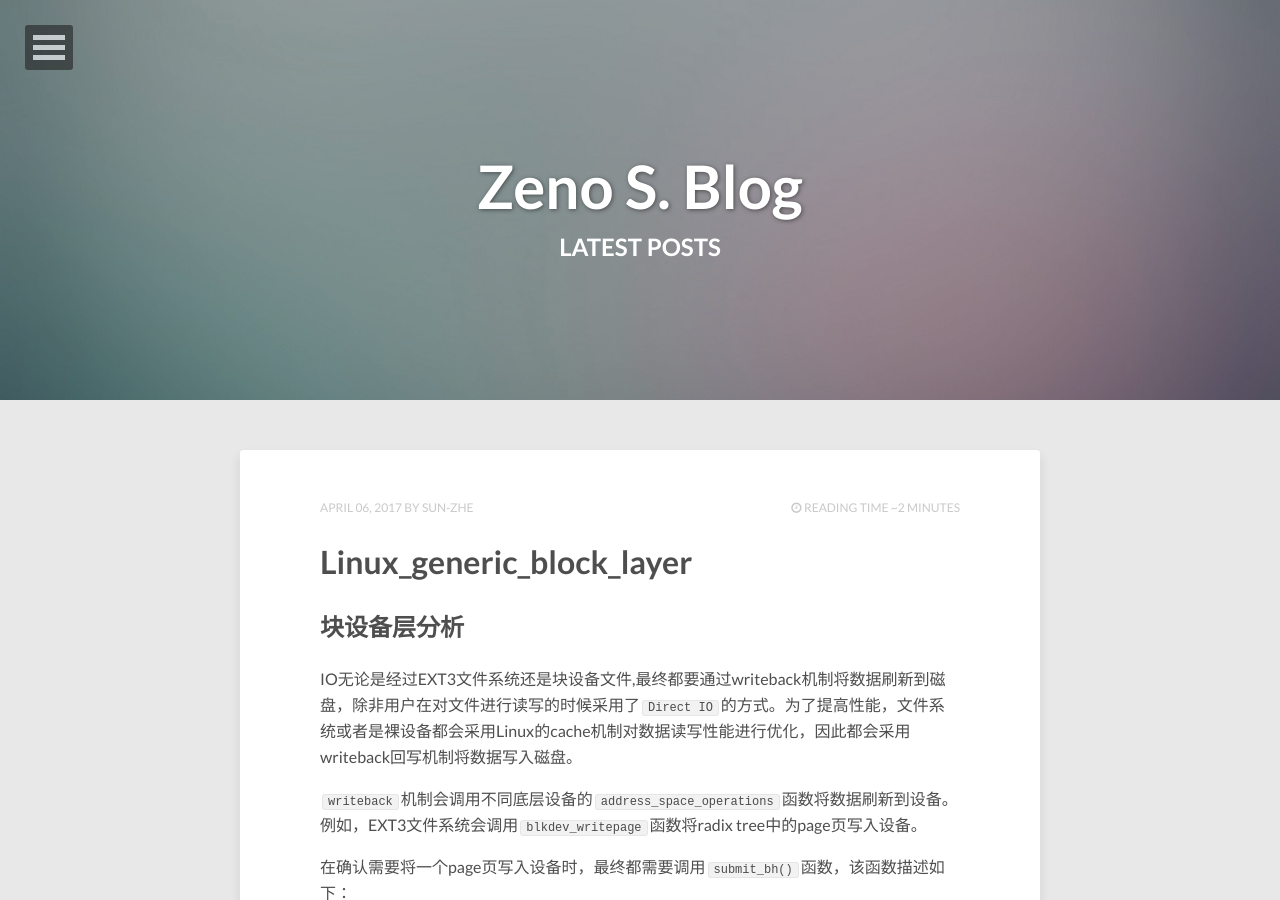
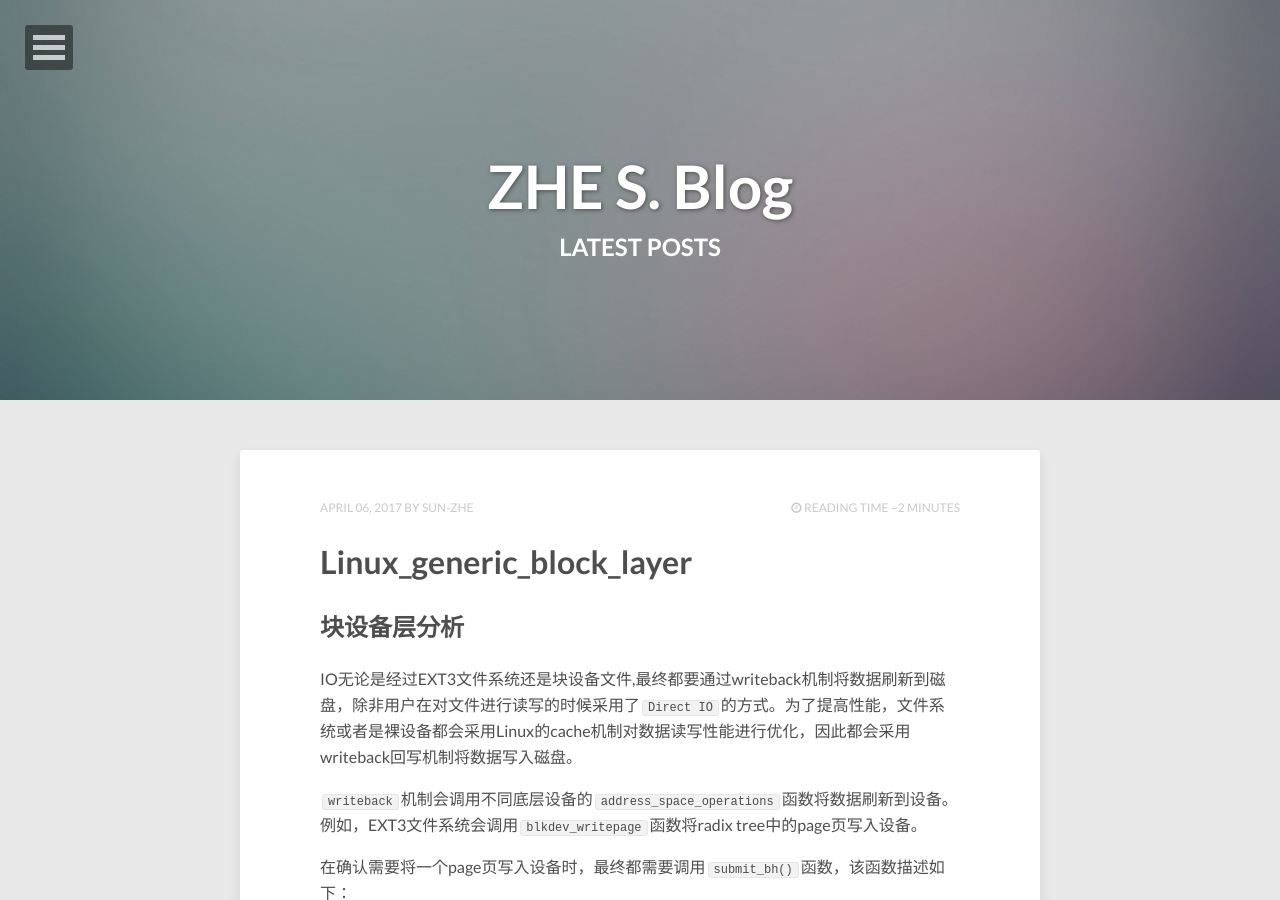
Before and after one commit to zhe-sun/zhe-sun.github.io, a Jekyll site: the page built from index.html, in a window 1280 px wide and 900 px high. Built offline with Jekyll 4.4.1, drawn with Linux system fonts in a browser that asks for light colours; nearby versions of some CDN libraries; the list of posts is cut into pages by our own code; comment, search, counter and statistics services are not loaded.

Commit message:
Modify the name

```diff
--- a/_config.yml
+++ b/_config.yml
@@ -1,6 +1,6 @@
-title:            Zeno S. Blog
+title:            ZHE S. Blog
 description:      Whatever is worth doing is worth doing well.
-disqus_shortname: ryan-sun
+disqus_shortname: zhe-sun
 reading_time:     true
 words_per_minute: 200
 # Your site's domain goes here (eg: https://mmistakes.github.io, http://yourdomain.com, etc)
--- a/index.html
+++ b/index.html
@@ -1,7 +1,7 @@
 ---
 layout: post-index
 title: Latest Posts
-description: "The main page of Zeno S."
+description: "The main page of ZHE S."
 tags: [C/C++, Kernel, Mesos, Mesosphere, DC/OS, blog]
 comments: true
 image:
```
